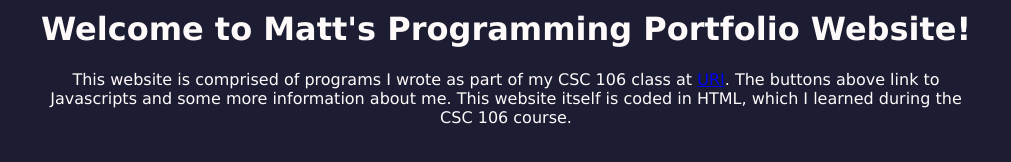
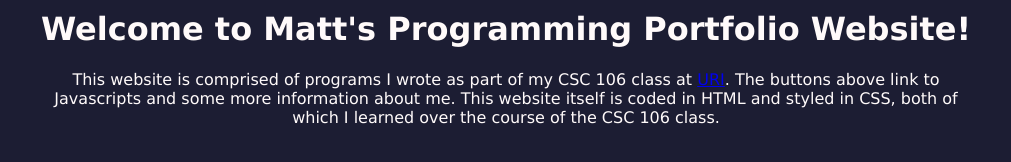
Before and after one commit to mhosey/mhosey.github.io, a plain HTML site: page index.html in a window 1280 px wide. Shown: the part 316-478 px from the top of the page, without its empty margins (134-1145 px from the left). Drawn offline with Linux system fonts and the light colour scheme.

Commit message:
Update index.html

```diff
--- a/index.html
+++ b/index.html
@@ -18,6 +18,7 @@
             </thead>
         </table>
         <h1>Welcome to Matt's Programming Portfolio Website!</h1>
-        <p>This website is comprised of programs I wrote as part of my CSC 106 class at <a href="https://uri.edu">URI</a>. The buttons above link to Javascripts and some more information about me. This website itself is coded in HTML, which I learned during the CSC 106 course.</p>
+        <p>This website is comprised of programs I wrote as part of my CSC 106 class at <a href="https://uri.edu">URI</a>. The buttons above link to Javascripts and some more information about me.
+           This website itself is coded in HTML and styled in CSS, both of which I learned over the course of the CSC 106 class.</p>
     </body>
 </html>
```
